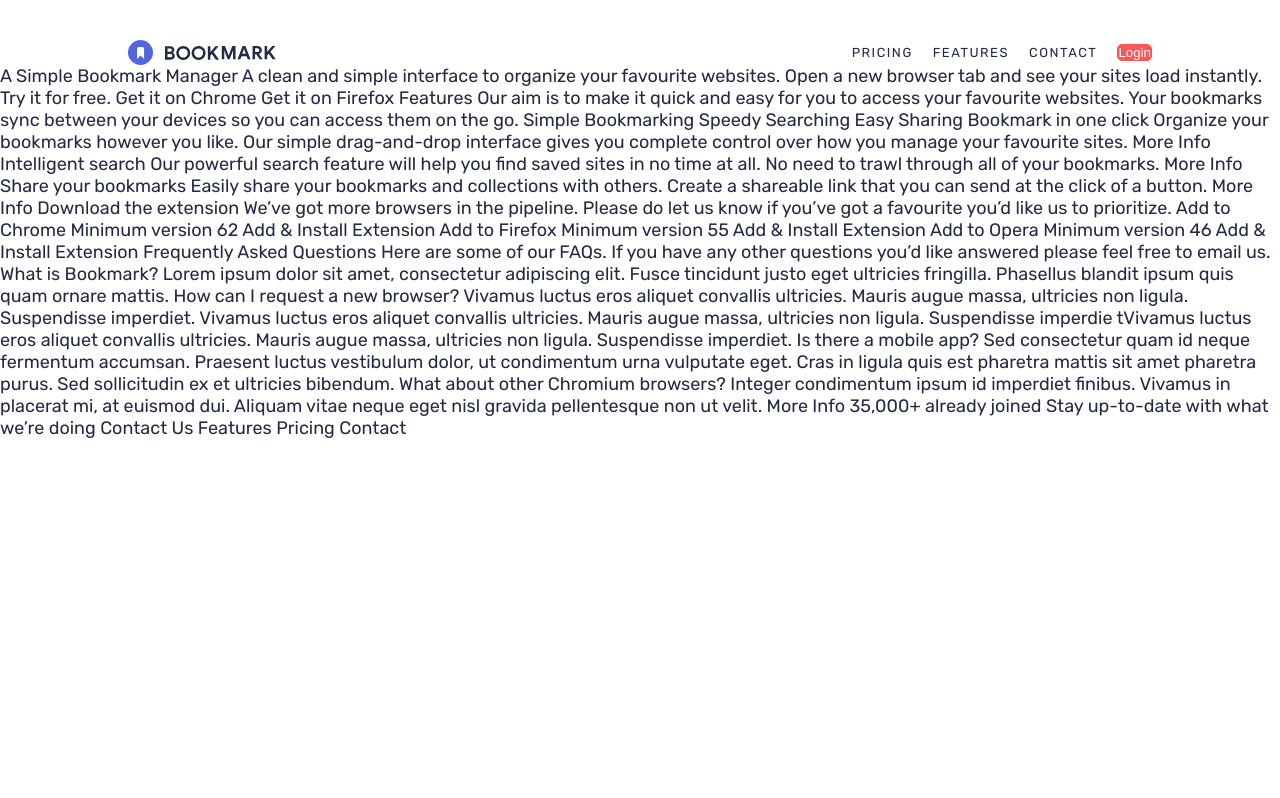
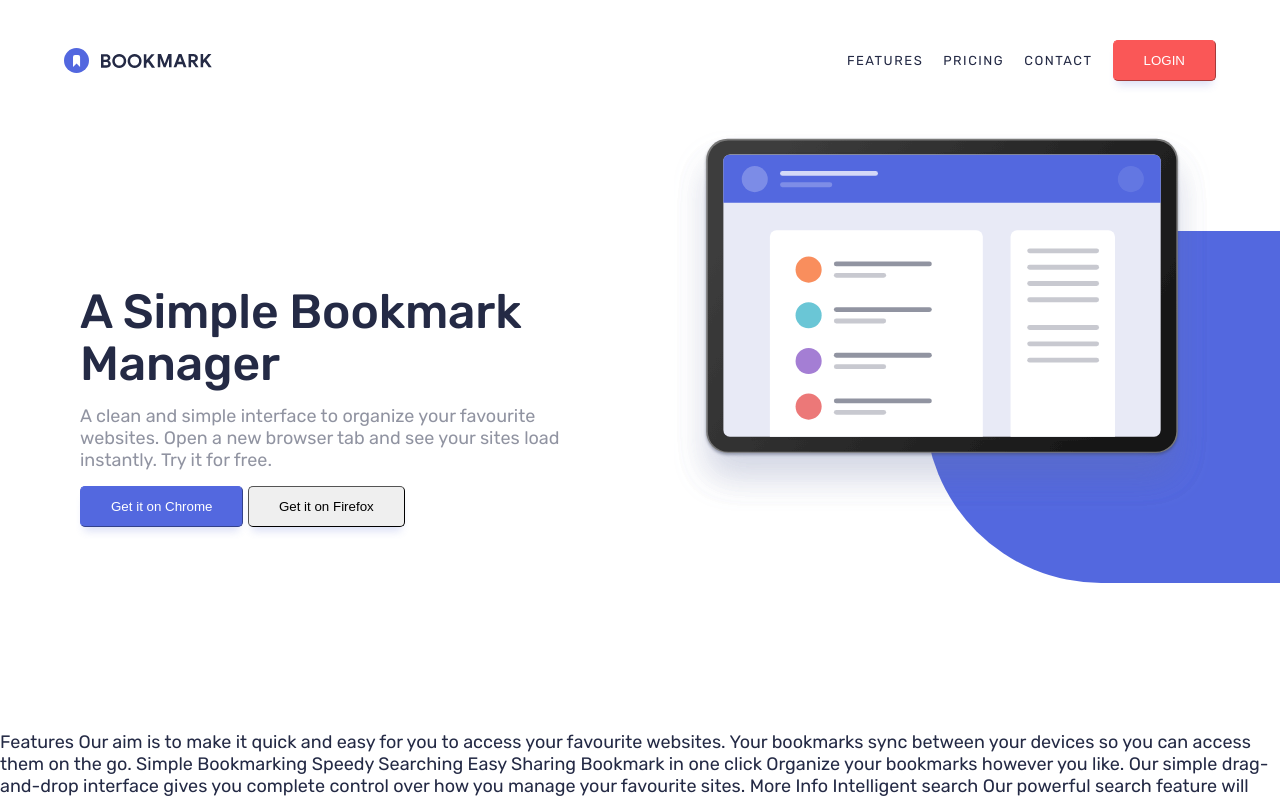
Before and after one commit to ljubomir-matovic/Quantox-internship_fourth-task-bonus, a plain HTML site: page index.html in a window 1280 px wide. Shown: the top 798 px of the page. Drawn offline with Linux system fonts and the light colour scheme.

Commit message:
added section simple bookmark

```diff
--- a/assets/css/position.css
+++ b/assets/css/position.css
@@ -1,5 +1,14 @@
 .hide {
     display: none;
+}
+body {
+    display: flex;
+    justify-content: center;
+}
+.container {
+    max-width: 1440px;
+    width: 100%;
+    overflow-x: hidden;
 }
 header {
     display: flex;
@@ -11,11 +20,22 @@ header {
     display: flex;
     align-items: center;
 }
+section.description {
+    display: flex;
+    flex-direction: column;
+}
+
 /*Desktop*/
 @media screen and (min-width: 1000px) {
+    .container {
+        display: flex;
+        flex-direction: column;
+        justify-content: center;
+        align-items: center;
+        gap: 50px;
+    }
     header {
-        padding-left: 10%;
-        padding-right: 10%;
+        width: 90%;
     }
     nav {
         display: flex;
@@ -25,6 +45,43 @@ header {
     }
     .hamburger {
         display: none;
+    }
+    .description-container {
+        max-width: 1140px;
+        display: flex;
+        flex-direction: row;
+        justify-content: space-between;
+        align-items: center;
+    }
+    section.description {
+        width: 45%;
+        gap: 15px;
+        padding-left: 10px;
+    }
+    .description-img {
+        height: 380px;
+        position: absolute;
+        top: 0;
+        right: 0;
+    }
+    .right-shape {
+        left: 50%;
+    }
+    .left-shape {
+        right: 50%;
+    }
+    .shape {
+        position: absolute;
+        width: 1000px;
+        height: 352px;
+        background-color: var(--soft-blue);
+        border-radius: 316.5px;
+        top: 100px;
+    }
+    .image-container {
+        overflow-x: visible;
+        width: 50%;
+        height: 550px;
     }
 }
 @media screen and (max-width: 999px) {
--- a/assets/css/style.css
+++ b/assets/css/style.css
@@ -33,22 +33,45 @@ a:hover {
     color: var(--soft-red);
 }
 button {
+    outline: none;
     cursor: pointer;
+    border-radius: 5px;
+    box-shadow: 0px 8px 8px -4px rgba(73, 93, 207, 0.20012);
+    padding: 12px 30px;
+    border-width: 1px;
+}
+button:hover {
+    background-color: white;
 }
 .red-button {
-    border: 1px solid var(--soft-red);
-    border-radius: 5px;
+    border-color: var(--soft-red);
     background-color: var(--soft-red);
     color: white;
 }
 .red-button:hover {
-    background-color: white;
     color: var(--soft-red);
 }
+.blue-button {
+    border-color: var(--soft-blue);
+    background-color: var(--soft-blue);
+    color: white;
+}
+.blue-button:hover {
+    color: var(--soft-blue);
+}
+p.description {
+    opacity: 0.5;
+}
+img {
+    z-index: 1;
+}
 @media screen and (min-width: 1000px) {
-    #login {
-        text-transform: uppercase;
-        width: 111px;
-        height: 40px;
+    h1 {
+        font-family: inherit;
+        font-weight: 500;
+        font-size: 48px;
+        line-height: 52px;
+        letter-spacing: -0.15px;
+        color: #242a45;
     }
 }
--- a/index.html
+++ b/index.html
@@ -4,12 +4,12 @@
   <meta charset="UTF-8">
   <meta name="viewport" content="width=device-width, initial-scale=1.0">
   <link rel="icon" type="image/png" sizes="32x32" href="./assets/images/favicon-32x32.png">
-  <base target="_blank">
   <title>Simple bookmark</title>
   <link rel="stylesheet" href="./assets/css/style.css">
   <link rel="stylesheet" href="./assets/css/position.css">
 </head>
 <body>
+<section class="container">
   <header>
     <section class="logo-container">
       <img src="./assets/images/logo-bookmark.svg" alt="logo">
@@ -18,20 +18,32 @@
       <img src="./assets/images/icon-hamburger.svg" alt="hamburger" class="hamburger">
     </section>
     <nav>
-      <a href="">Pricing</a>
-      <a href="">Features</a>
-      <a href="">Contact</a>
-      <button class="red-button">Login</button>
+      <a>Features</a><!--href="#features"-->
+      <a>Pricing</a><!--href="#pricing"-->
+      <a>Contact</a><!--href="#contact"-->
+      <button class="red-button">LOGIN</button>
     </nav>
   </header>
+  <section class="description-container">
+    <section class="description">
+      <h1>A Simple Bookmark Manager</h1>
+      <p class="description">A clean and simple interface to organize your favourite websites. Open a new
+      browser tab and see your sites load instantly. Try it for free.</p>
+        <section class="get-it-buttons">
+          <button class="blue-button">Get it on Chrome</button>
+          <button>Get it on Firefox</button>
+        </section>
+    </section>
+    <section class="image-container">
+      <img src="./assets/images/illustration-hero.svg" alt="hero" class="description-img">
+      <div class="right-shape shape"></div>
+    </section>
+  </section>
 
-  A Simple Bookmark Manager
 
-  A clean and simple interface to organize your favourite websites. Open a new
-  browser tab and see your sites load instantly. Try it for free.
 
-  Get it on Chrome
-  Get it on Firefox
+
+
 
   Features
 
@@ -127,5 +139,6 @@
   Features
   Pricing
   Contact
+</section>
 </body>
 </html>
```
